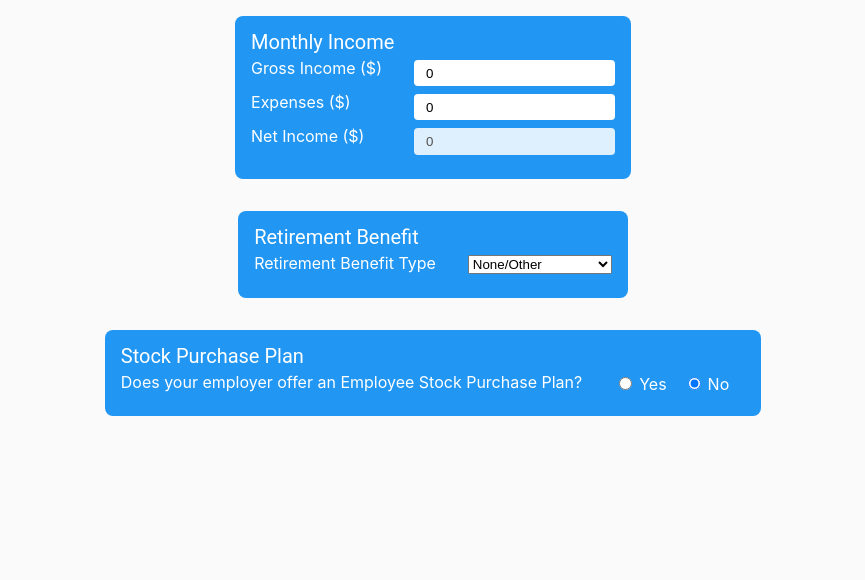
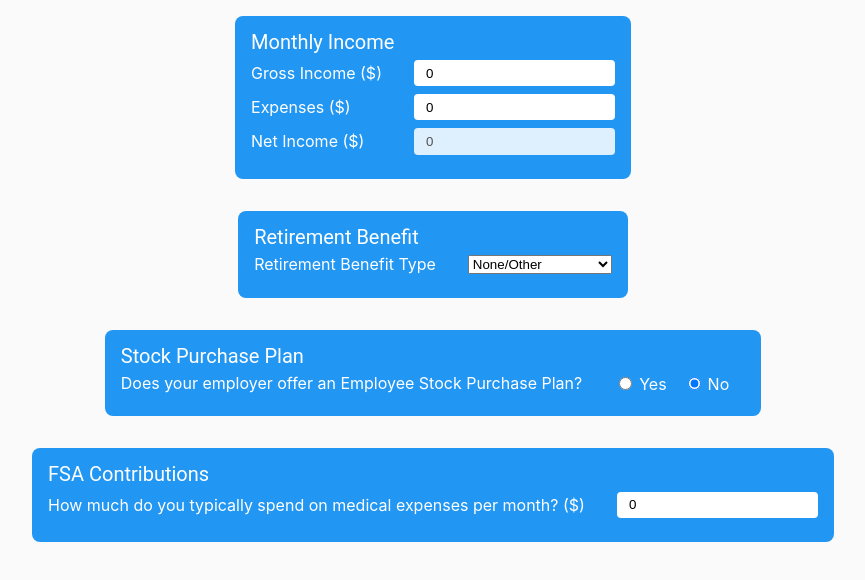
Before and after one commit to ArcticZeroo/hdfs, a React (Create React App) app: page / in a window 1280 px wide. Shown: the top 580 px of the page, without its empty margins (207-1072 px from the left). Built offline with nearby package versions, Linux system fonts and the light colour scheme.

Commit message:
Add medical expenses card

```diff
--- a/src/App.tsx
+++ b/src/App.tsx
@@ -1,5 +1,6 @@
 import React from 'react';
 import styled from 'styled-components';
+import { FSAContributions } from './components/benefits/fsa/fsa-contributions';
 import { RetirementBenefit } from './components/benefits/retirement/retirement-benefit';
 import { IncomeAndExpenses } from './components/benefits/income/income-and-expenses';
 import { StockPurchase } from './components/benefits/stock/stock-purchase';
@@ -44,6 +45,7 @@ function App() {
             <IncomeAndExpenses/>
             <RetirementBenefit/>
             <StockPurchase/>
+            <FSAContributions/>
         </AppContainer>
     );
 }
--- /dev/null
+++ b/src/components/benefits/fsa/fsa-contributions.tsx
@@ -0,0 +1,17 @@
+import React from "react";
+import { useMedicalExpenses } from '../../../hooks/query-params';
+import Card from '../../card/card';
+import { BoundedNumberInput, Label, LabelAndInputContainer } from '../../input/labels-and-input';
+
+export const FSAContributions = () => {
+    const [medicalExpenses, setMedicalExpenses] = useMedicalExpenses();
+
+    return (
+      <Card title="FSA Contributions">
+          <LabelAndInputContainer>
+              <Label>How much do you typically spend on medical expenses per month? ($)</Label>
+              <BoundedNumberInput value={medicalExpenses} onChange={setMedicalExpenses} min={0}/>
+          </LabelAndInputContainer>
+      </Card>
+    );
+};
--- a/src/components/input/labels-and-input.tsx
+++ b/src/components/input/labels-and-input.tsx
@@ -5,6 +5,7 @@ import { MathUtil } from '../../util/math';
 export const LabelAndInputContainer = styled.div`
   display: flex;
   justify-content: space-between;
+  align-items: center;
   margin: 0.5rem 0 0.5rem 0;
 `;
 
--- a/src/constants/query-params.ts
+++ b/src/constants/query-params.ts
@@ -8,4 +8,5 @@ export const queryParam = {
     hasStockPurchasePlan: 'hspp',
     stockPurchaseDiscount: 'spd',
     stockPurchaseLimit: 'spl',
+    fsaContributions: 'fc'
 };
--- a/src/hooks/query-params.ts
+++ b/src/hooks/query-params.ts
@@ -15,3 +15,5 @@ export const useDefinedContributionExpectedReturn = () => useQueryParam(queryPar
 export const useHasStockPurchasePlan = () => useQueryParam(queryParam.hasStockPurchasePlan, booleanSerializer, false);
 export const useStockPurchaseDiscount = () => useQueryParam(queryParam.stockPurchaseDiscount, numberSerializer, 0);
 export const useStockPurchaseLimit = () => useQueryParam(queryParam.stockPurchaseLimit, numberSerializer, 0);
+
+export const useMedicalExpenses = () => useQueryParam(queryParam.fsaContributions, numberSerializer, 0);
```
